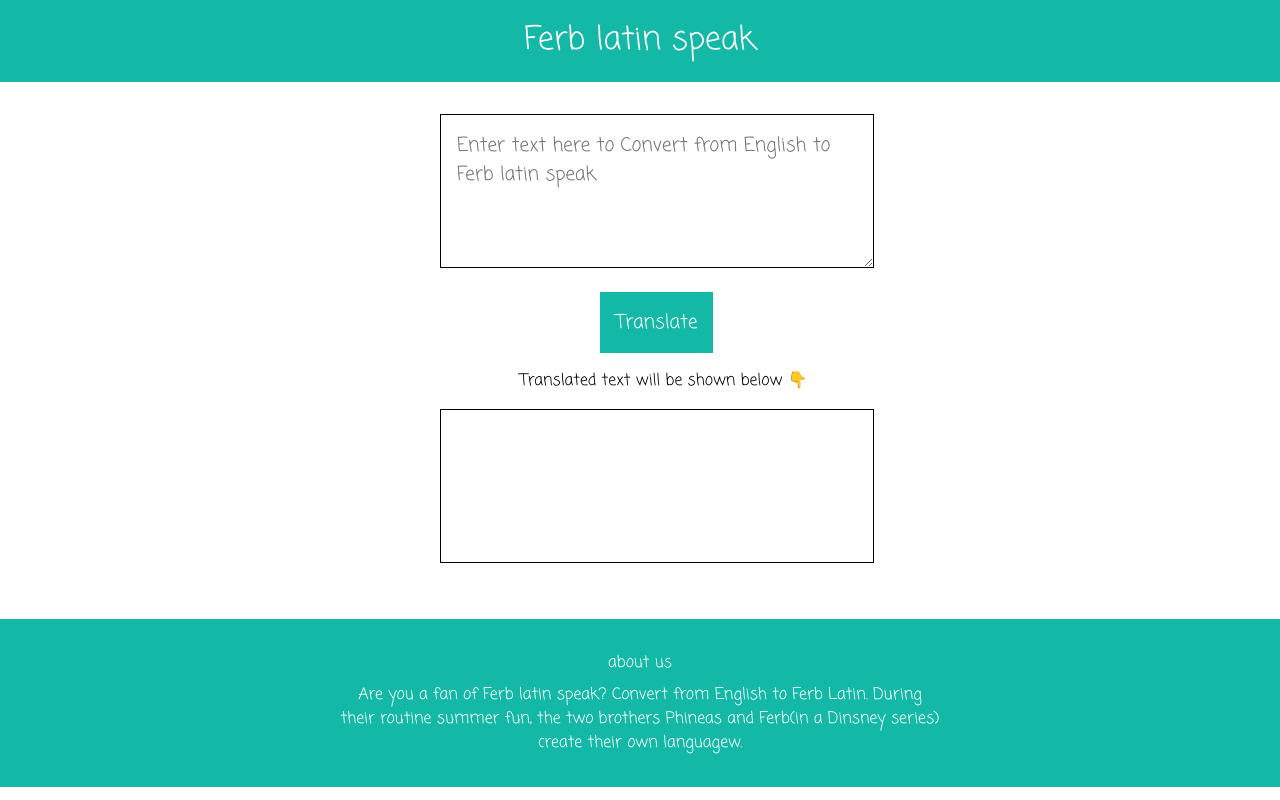
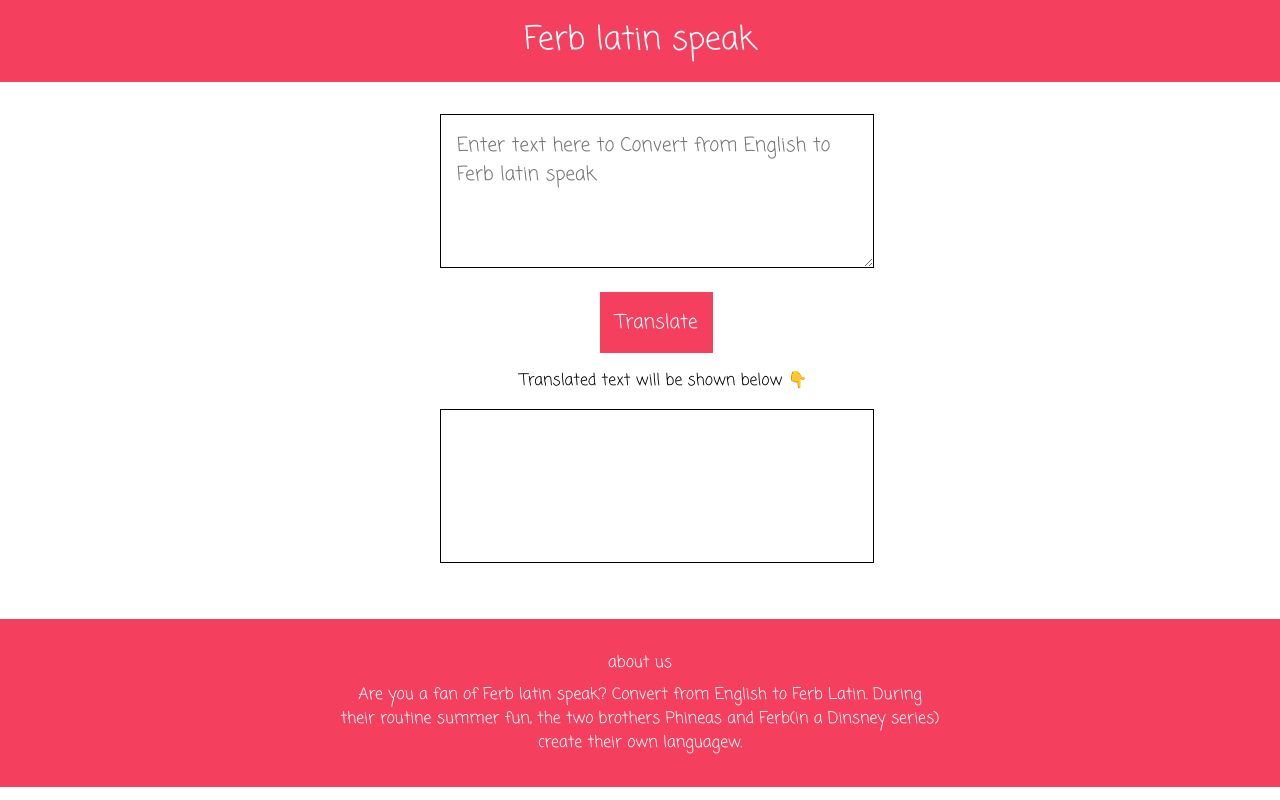
Before and after one commit to arjunrajput18/Ferb-latin-translator, a plain HTML site: page index.html in a window 1280 px wide. Drawn offline with Linux system fonts and the light colour scheme.

Commit message:
style: primary-color-change

```diff
--- a/style.css
+++ b/style.css
@@ -3,7 +3,7 @@
 
 
  :root{
-    --primary-color:#14b8a6;
+    --primary-color:#f43f5e;
  }
  body {
      font-family: 'Coming Soon', cursive;
```
